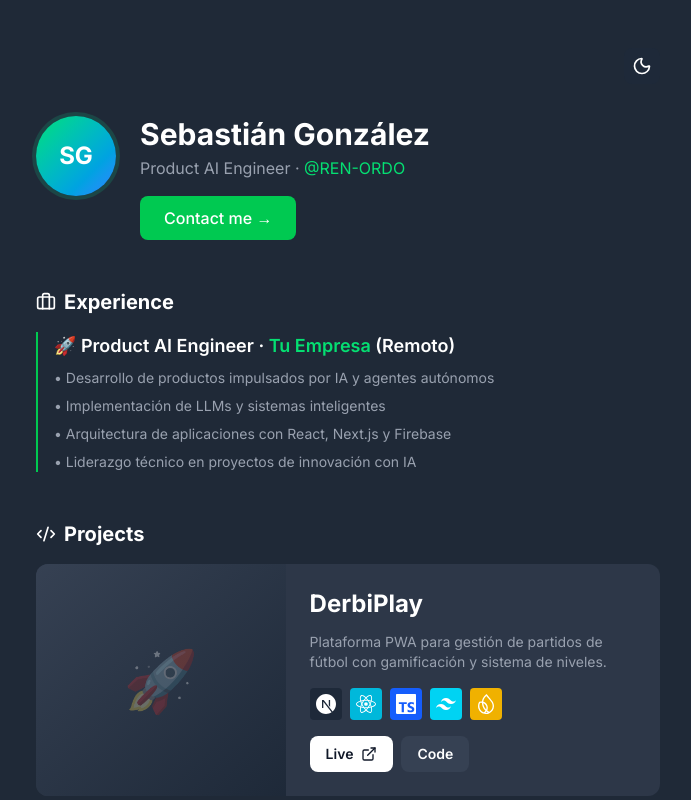
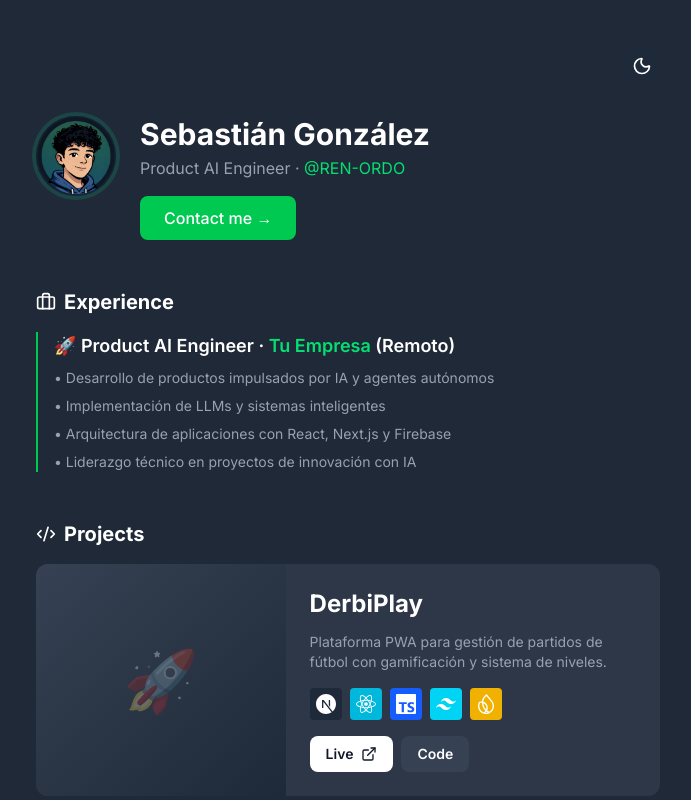
Before and after one commit to REN-ORDO/portfolio, a React (Vite) app: page / in a window 1280 px wide. Shown: the top 800 px of the page, without its empty margins (292-983 px from the left). Built offline with nearby package versions, Linux system fonts and the light colour scheme.

Commit message:
feat: Add profile picture and update favicon

```diff
--- a/index.html
+++ b/index.html
@@ -1,17 +1,22 @@
 <!doctype html>
 <html lang="es">
+
 <head>
   <meta charset="UTF-8" />
-    <link rel="icon" type="image/svg+xml" href="/vite.svg" />
+  <link rel="icon" type="image/png" href="/profile.png" />
   <meta name="viewport" content="width=device-width, initial-scale=1.0" />
-    <meta name="description" content="Portfolio de Product AI Engineer - Especialista en desarrollo de productos impulsados por IA" />
+  <meta name="description"
+    content="Portfolio de Product AI Engineer - Especialista en desarrollo de productos impulsados por IA" />
   <link rel="preconnect" href="https://fonts.googleapis.com">
   <link rel="preconnect" href="https://fonts.gstatic.com" crossorigin>
-    <link href="https://fonts.googleapis.com/css2?family=Inter:wght@300;400;500;600;700;800&display=swap" rel="stylesheet">
+  <link href="https://fonts.googleapis.com/css2?family=Inter:wght@300;400;500;600;700;800&display=swap"
+    rel="stylesheet">
   <title>Portfolio | Product AI Engineer</title>
 </head>
+
 <body>
   <div id="root"></div>
   <script type="module" src="/src/main.jsx"></script>
 </body>
+
 </html>
--- a/src/App.jsx
+++ b/src/App.jsx
@@ -124,9 +124,11 @@ function App() {
                 {/* Profile Section */}
                 <div className="mb-12">
                     <div className="flex items-start gap-6 mb-6">
-                        <div className="w-20 h-20 rounded-full bg-gradient-to-br from-green-400 to-blue-500 flex items-center justify-center text-2xl font-bold profile-shadow flex-shrink-0">
-                            SG
-                        </div>
+                        <img
+                            src="/profile.png"
+                            alt="Sebastián González"
+                            className="w-20 h-20 rounded-full profile-shadow flex-shrink-0 object-cover"
+                        />
                         <div className="flex-1">
                             <h1 className="text-3xl font-bold mb-1">Sebastián González</h1>
                             <p className="text-gray-400 mb-4">
```
Also changed, not shown: public/favicon.png (added), public/profile.png (added). Lines whose indentation alone changed are shown as unchanged.
